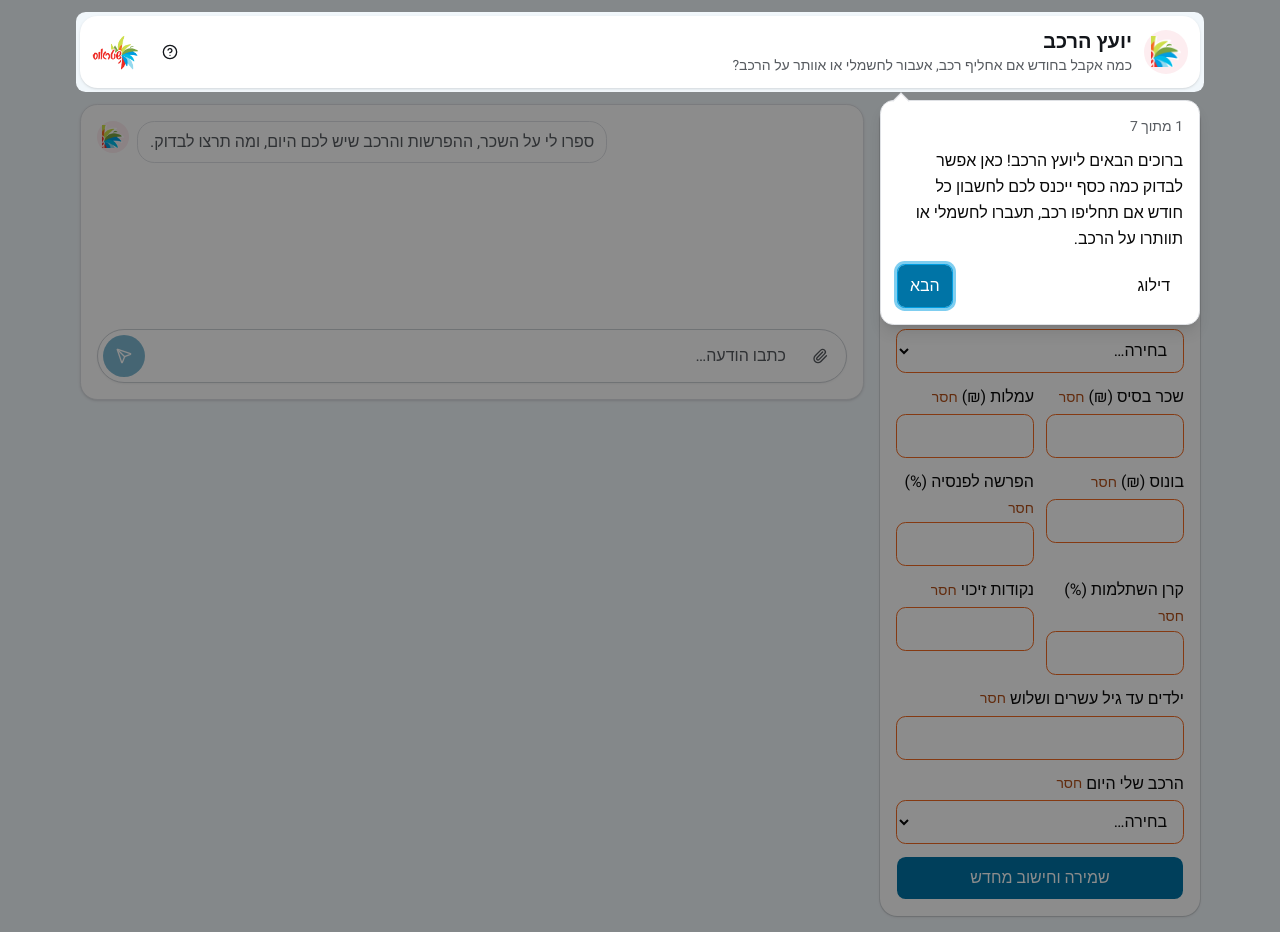
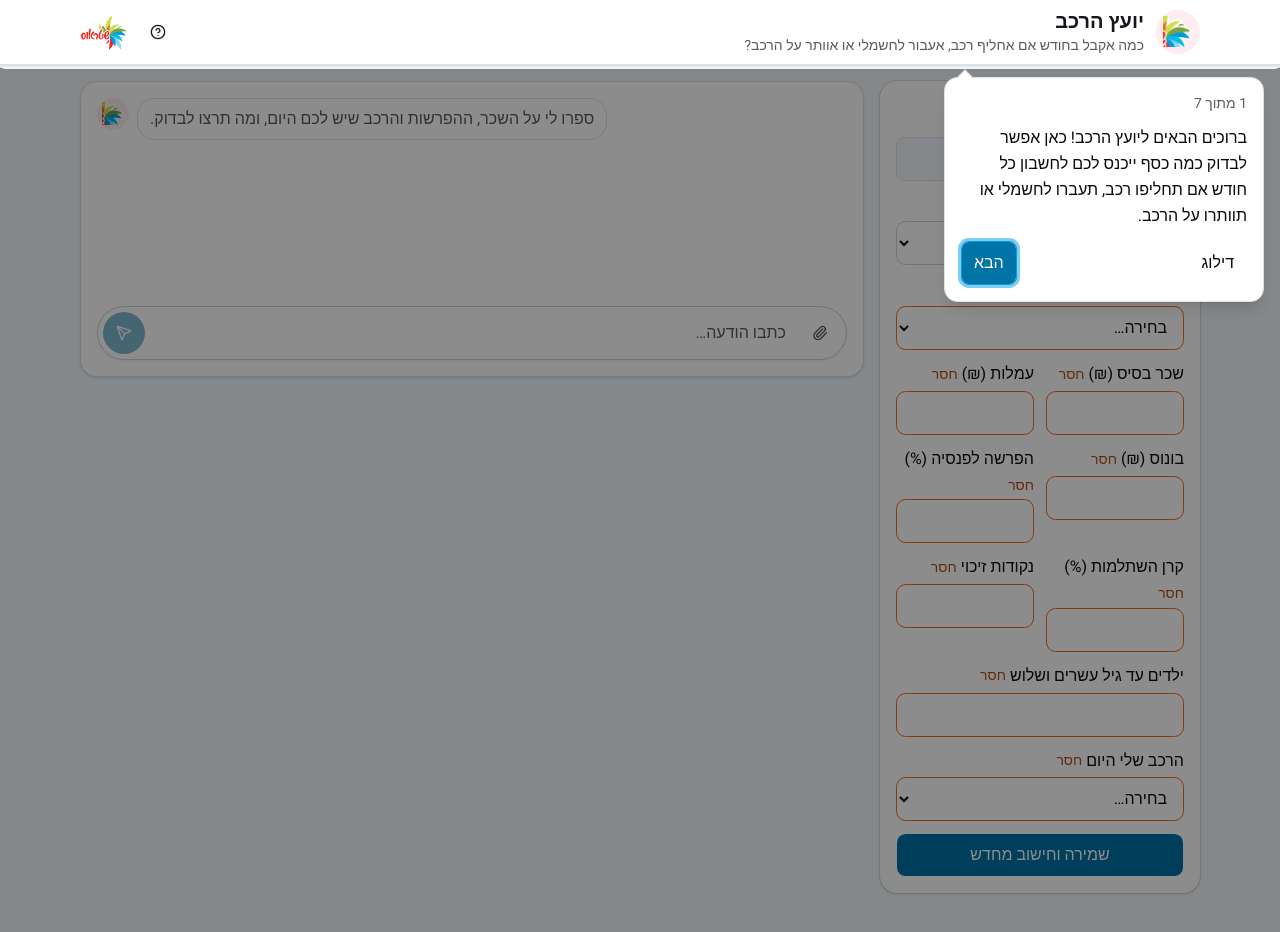
Before and after one commit to shoshanabezalel/strauss-car-advisor, a Next.js app: page /employee in a window 1280 px wide. After the commit the page ends 909 px from the top, so only its background shows below. Built offline with nearby package versions, Linux system fonts and the light colour scheme.

Commit message:
M8: sticky top bar on every screen

```diff
--- a/src/app/employee/employee-chat.tsx
+++ b/src/app/employee/employee-chat.tsx
@@ -1,13 +1,13 @@
 "use client";
 
 import { Check, LoaderCircle, Menu, Send, X } from "lucide-react";
-import Image from "next/image";
 import { useSearchParams } from "next/navigation";
 import { Fragment, useCallback, useEffect, useMemo, useRef, useState } from "react";
 import { Alert, AlertDescription } from "@/components/ui/alert";
 import { Badge } from "@/components/ui/badge";
 import { Button } from "@/components/ui/button";
 import { Textarea } from "@/components/ui/textarea";
+import { TopBar } from "@/components/top-bar";
 import { TourHelpButton, useTour } from "@/components/tour/tour";
 import type { AgentEvent, ToolName } from "@/lib/agent";
 import type { DemoPrompt } from "@/lib/agent/mock-model";
@@ -222,9 +222,12 @@ export function EmployeeChat({ mock, demoPrompts, carLabels, emptyProfile }: Pro
   }
 
   return (
-    <div className="mx-auto flex w-full max-w-6xl flex-col gap-4 px-4 py-4" data-realtime={conversationId ? realtime : undefined}>
-      <header className="flex items-center justify-between gap-2 rounded-2xl bg-card p-3 shadow-sm" data-tour="welcome">
-        <div className="flex min-w-0 items-center gap-3">
+    <>
+      <TopBar
+        title="יועץ הרכב"
+        subtitle="כמה אקבל בחודש אם אחליף רכב, אעבור לחשמלי או אוותר על הרכב?"
+        tour="welcome"
+        start={
           <Button
             type="button"
             variant="ghost"
@@ -238,22 +241,19 @@ export function EmployeeChat({ mock, demoPrompts, carLabels, emptyProfile }: Pro
           >
             <Menu />
           </Button>
-          <AssistantAvatar size="lg" />
-          <div className="min-w-0">
-            <h1 className="text-xl font-semibold">יועץ הרכב</h1>
-            <p className="hidden text-xs text-muted-foreground sm:block">כמה אקבל בחודש אם אחליף רכב, אעבור לחשמלי או אוותר על הרכב?</p>
-          </div>
-        </div>
-        <div className="flex shrink-0 items-center gap-2">
+        }
+        end={
+          <>
             {mock && (
               <Badge variant="outline" data-testid="mock-badge">
                 מצב הדגמה
               </Badge>
             )}
             <TourHelpButton onClick={tour.start} />
-          <Image src="/brand/strauss-logo.png" alt="שטראוס" width={48} height={36} priority unoptimized className="hidden sm:block" />
-        </div>
-      </header>
+          </>
+        }
+      />
+    <div className="mx-auto flex w-full max-w-6xl flex-col gap-4 px-4 py-4" data-realtime={conversationId ? realtime : undefined}>
 
       <RepStatus questions={repQuestions} carLabels={carLabels} />
 
@@ -371,6 +371,7 @@ export function EmployeeChat({ mock, demoPrompts, carLabels, emptyProfile }: Pro
       {comparison && explain && <ExplainPanel view={comparison} selected={explain} onSelect={setExplain} onClose={() => setExplain(null)} />}
       {tour.node}
     </div>
+    </>
   );
 }
 
--- a/src/app/page.tsx
+++ b/src/app/page.tsx
@@ -1,5 +1,6 @@
 import Image from "next/image";
 import Link from "next/link";
+import { TopBar } from "@/components/top-bar";
 import { Button } from "@/components/ui/button";
 import { loadConfig } from "@/lib/config";
 
@@ -7,9 +8,11 @@ export default function Home() {
   const { catalog, occupations, employees } = loadConfig();
 
   return (
+    <>
+    <TopBar title="יועץ הרכב" subtitle="שטראוס" />
     <main className="flex flex-1 flex-col items-center justify-center gap-4 p-8 text-center">
-      <Image src="/brand/strauss-logo.png" alt="שטראוס" width={120} height={90} priority unoptimized />
-      <h1 className="text-3xl font-semibold">יועץ הרכב</h1>
+      <Image src="/brand/strauss-logo.png" alt="" width={120} height={90} priority unoptimized />
+      <h2 className="text-3xl font-semibold">יועץ הרכב</h2>
       <p className="text-muted-foreground">
         כמה אקבל בחודש אם אחליף רכב, אעבור לחשמלי או אוותר על הרכב?
       </p>
@@ -34,5 +37,6 @@ export default function Home() {
         </Link>
       </nav>
     </main>
+    </>
   );
 }
--- a/src/app/rep/page.tsx
+++ b/src/app/rep/page.tsx
@@ -2,6 +2,7 @@ import type { Metadata } from "next";
 import { cookies } from "next/headers";
 import { connection } from "next/server";
 import { Suspense } from "react";
+import { TopBar } from "@/components/top-bar";
 import { isMockMode } from "@/lib/agent/model";
 import { loadConfig } from "@/lib/config";
 import { appSecret } from "@/lib/env";
@@ -15,6 +16,7 @@ export const metadata: Metadata = { title: "יועץ הרכב – צוות הר
 export default function RepPage() {
   return (
     <main className="flex flex-1 flex-col">
+      <TopBar title="צוות הרכב" subtitle="שאלות של עובדים ופערי מידע" />
       {/* cookies() is request data: with Cache Components it must sit inside a Suspense boundary. */}
       <Suspense fallback={<p className="p-6 text-sm text-muted-foreground">טוען…</p>}>
         <RepGate />
--- /dev/null
+++ b/src/components/top-bar.tsx
@@ -0,0 +1,38 @@
+import Image from "next/image";
+import { AssistantAvatar } from "@/app/employee/avatars";
+
+/** The sticky bar on every screen: petal avatar, title and subtitle, the screen's actions, the logo. */
+export function TopBar({
+  title,
+  subtitle,
+  start,
+  end,
+  tour,
+}: {
+  title: string;
+  subtitle?: string;
+  /** Before the avatar (the employee's ☰ on phones). */
+  start?: React.ReactNode;
+  /** Before the logo (help, logout, demo badge). */
+  end?: React.ReactNode;
+  tour?: string;
+}) {
+  return (
+    <header className="sticky top-0 z-30 border-b bg-card/95 shadow-sm backdrop-blur" data-tour={tour} data-testid="top-bar">
+      <div className="mx-auto flex w-full max-w-6xl items-center justify-between gap-2 px-4 py-2">
+        <div className="flex min-w-0 items-center gap-3">
+          {start}
+          <AssistantAvatar size="lg" />
+          <div className="min-w-0">
+            <h1 className="text-xl font-semibold">{title}</h1>
+            {subtitle && <p className="hidden text-xs text-muted-foreground sm:block">{subtitle}</p>}
+          </div>
+        </div>
+        <div className="flex shrink-0 items-center gap-2">
+          {end}
+          <Image src="/brand/strauss-logo.png" alt="שטראוס" width={48} height={36} priority unoptimized className="hidden sm:block" />
+        </div>
+      </div>
+    </header>
+  );
+}
```
Lines whose indentation alone changed are shown as unchanged.
